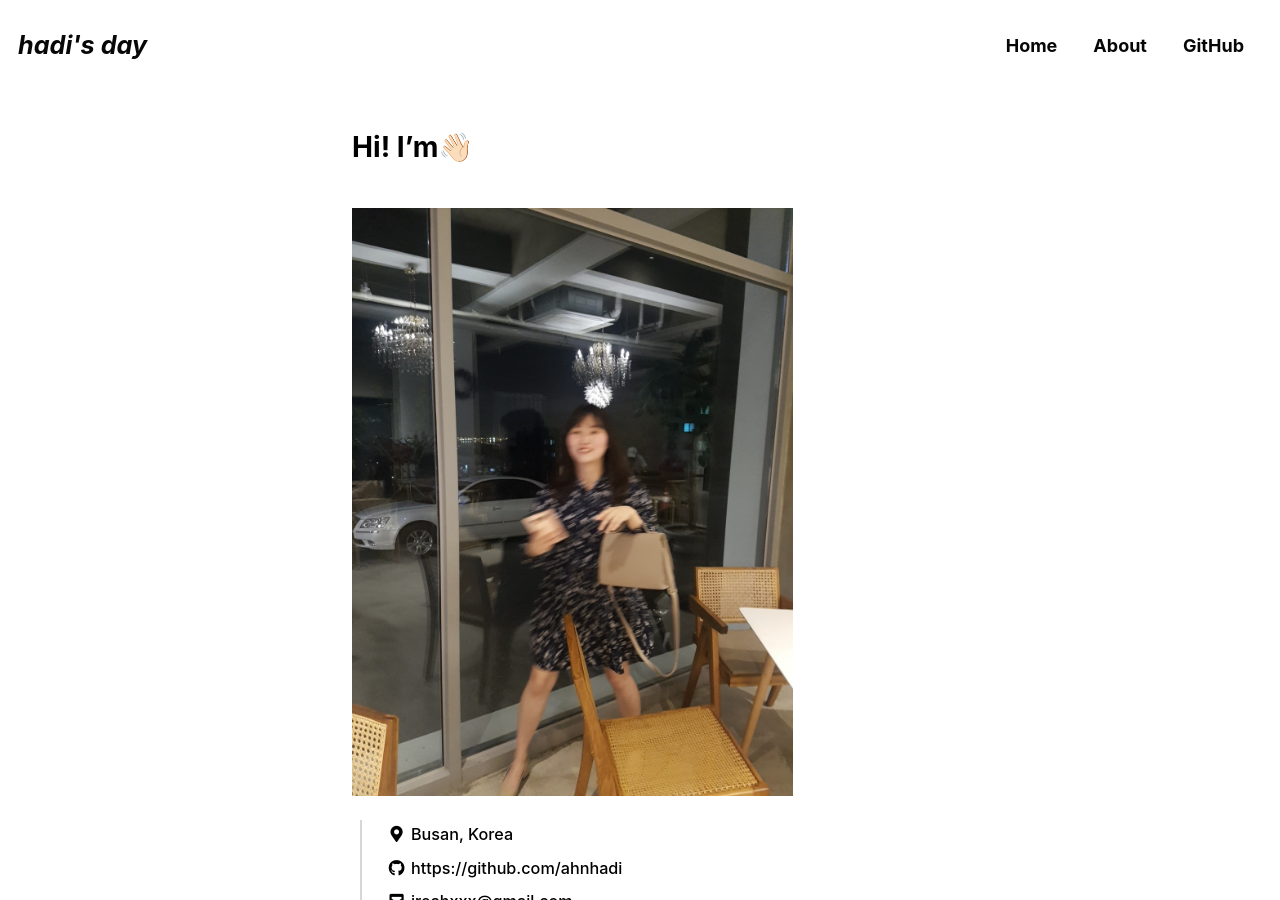
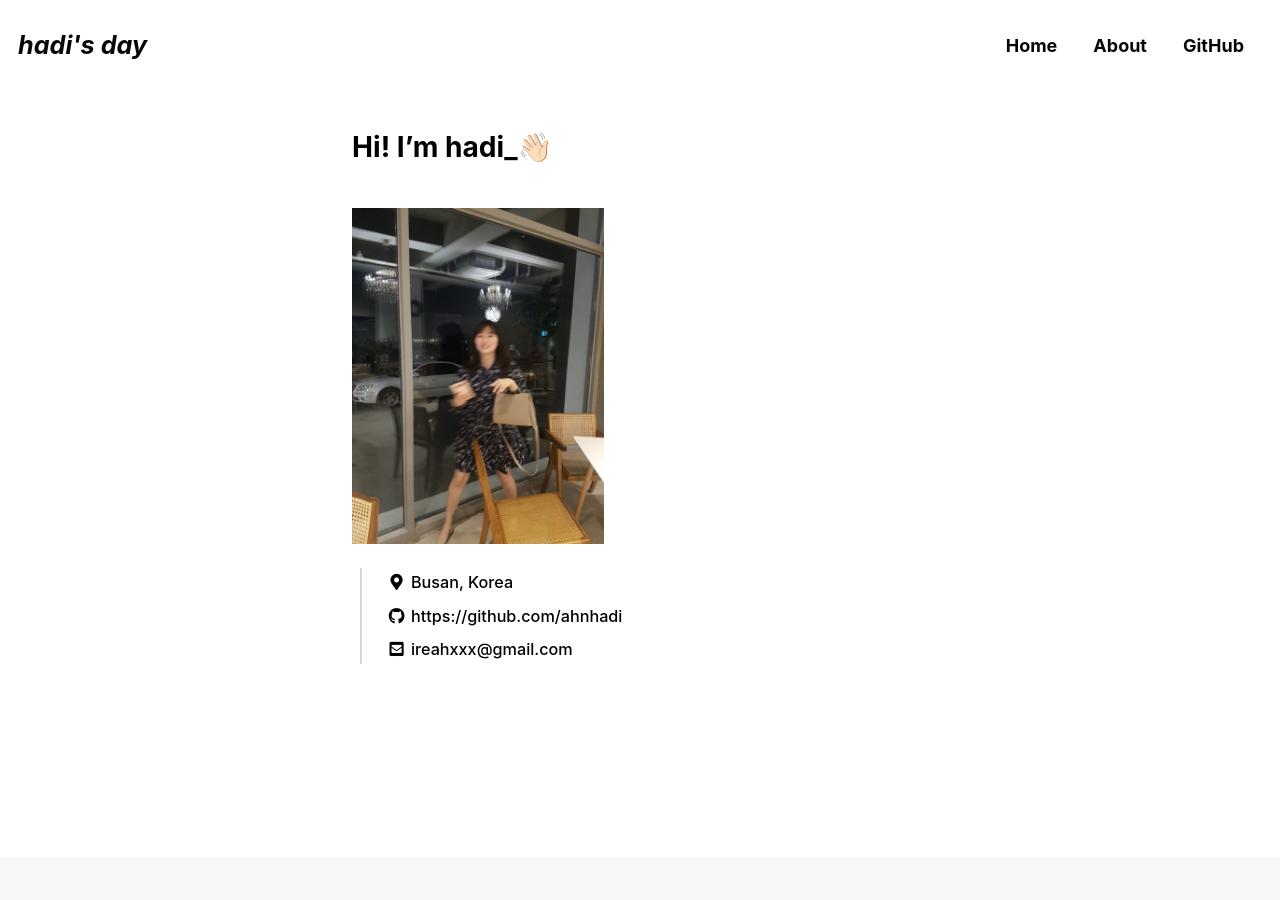
Before and after one commit to ahnhadi/ahnhadi.github.io, a Jekyll site: the page built from _pages/about.md, in a window 1280 px wide and 900 px high. Built offline with Jekyll 4.4.1, drawn with Linux system fonts in a browser that asks for light colours; cached includes are drawn as plain includes; some web fonts are replaced.

Commit message:
Update about.md

```diff
--- a/_pages/about.md
+++ b/_pages/about.md
@@ -1,12 +1,12 @@
 ---
-title: "Hi! I'm👋🏻"
+title: "Hi! I'm hadi_👋🏻"
 permalink: /about/
 layout: single
 comments: false
 ---
 
 <div>
-    <img src="/assets/images/whoiam.jpg" alt="about_meee" width="70%" min-width="700px" itemprop="image">
+    <img src="/assets/images/whoiam.jpg" alt="about_meee" width="40%" min-width="400px" itemprop="image">
 </div>
 
 
```
